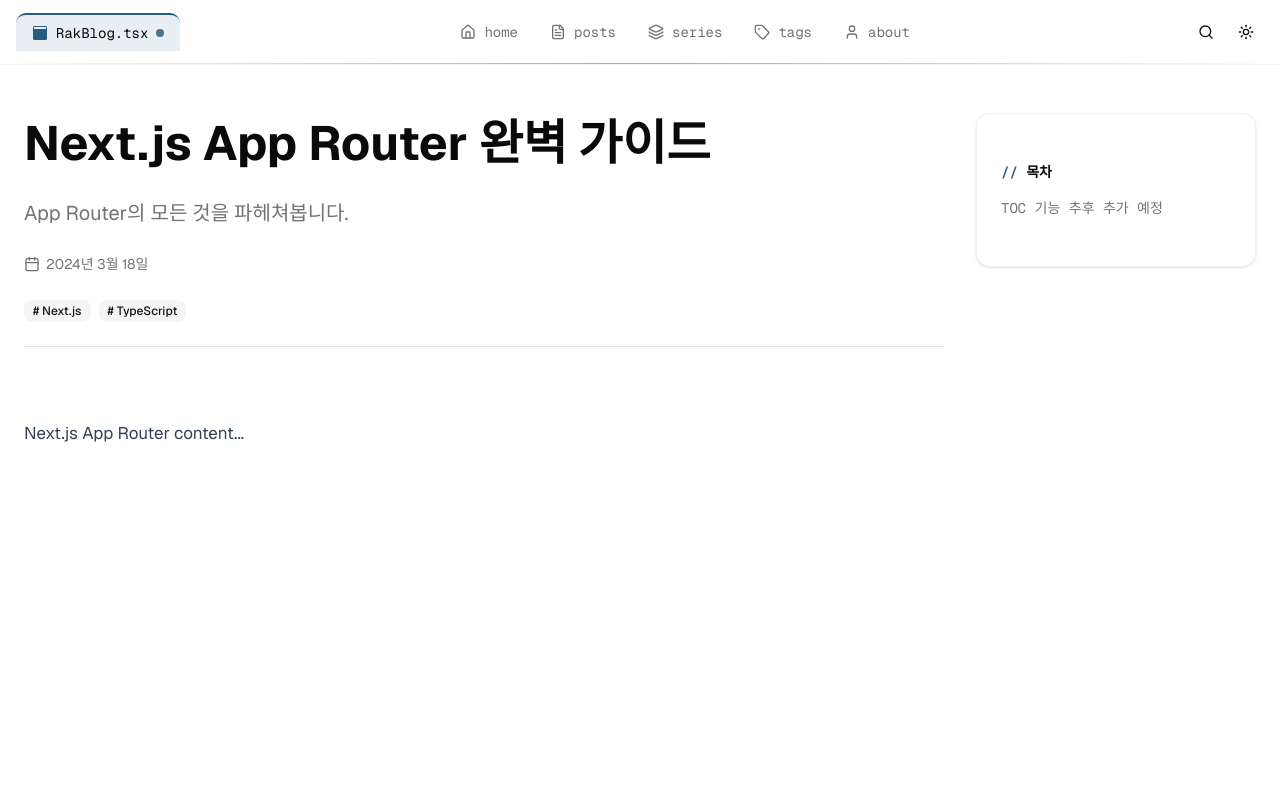
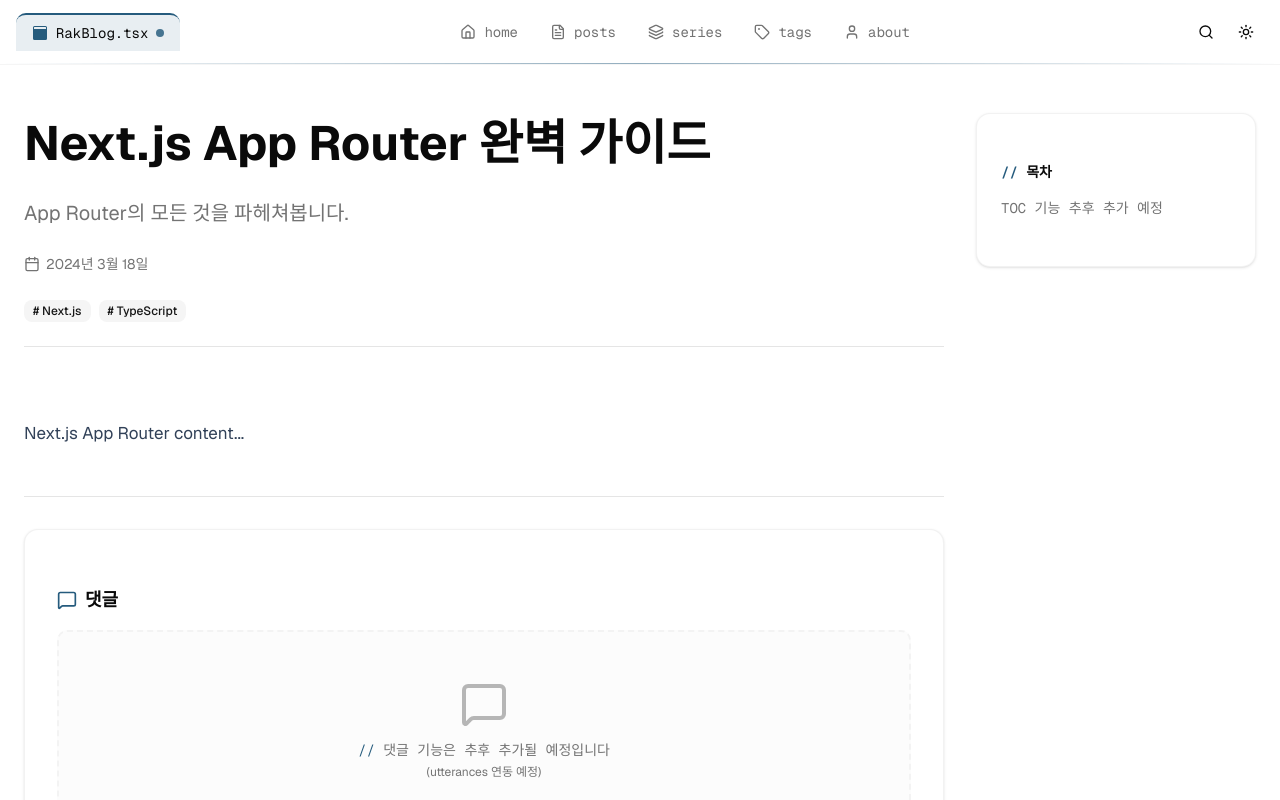
Before and after one commit to rak517/Rak-Blog, a Next.js app: page /posts/nextjs-app-router-guide in a window 1280 px wide. Shown: the top 800 px of the page. Built offline with nearby package versions, Linux system fonts and the light colour scheme.

Commit message:
:sparkles: feat: CommentSection 컴포넌트 구현 및 적용

```diff
--- a/src/app/(public)/posts/[slug]/page.tsx
+++ b/src/app/(public)/posts/[slug]/page.tsx
@@ -1,3 +1,4 @@
+import CommentsSection from '@/components/PostDetail/CommentSection';
 import MarkdownContent from '@/components/PostDetail/MarkdownContent';
 import PostHeader from '@/components/PostDetail/PostHeader';
 import SeriesNavigationCard from '@/components/PostDetail/SeriesNavigationCard';
@@ -47,6 +48,8 @@
               </div>
 
               <SeriesPostNavigation currentPost={post} />
+
+              <CommentsSection />
             </article>
 
             <aside className='hidden lg:block'>
--- /dev/null
+++ b/src/components/PostDetail/CommentSection.tsx
@@ -0,0 +1,25 @@
+import { Card, CardContent } from '@/components/ui/Card';
+import { MessageSquare } from 'lucide-react';
+
+export default function CommentsSection() {
+  return (
+    <section className='mt-12 border-t pt-8'>
+      <Card className='border-border/50 shadow-sm'>
+        <CardContent className='p-8'>
+          <div className='mb-4 flex items-center gap-2'>
+            <MessageSquare className='text-primary h-5 w-5' />
+            <h3 className='text-lg font-semibold'>댓글</h3>
+          </div>
+          <div className='border-border/40 bg-muted/30 flex flex-col items-center justify-center rounded-lg border-2 border-dashed py-12'>
+            <MessageSquare className='text-muted-foreground mb-3 h-12 w-12 opacity-50' />
+            <p className='text-muted-foreground font-mono text-sm'>
+              <span className='text-primary'>{'// '}</span>
+              댓글 기능은 추후 추가될 예정입니다
+            </p>
+            <p className='text-muted-foreground mt-1 text-xs'>(utterances 연동 예정)</p>
+          </div>
+        </CardContent>
+      </Card>
+    </section>
+  );
+}
```
